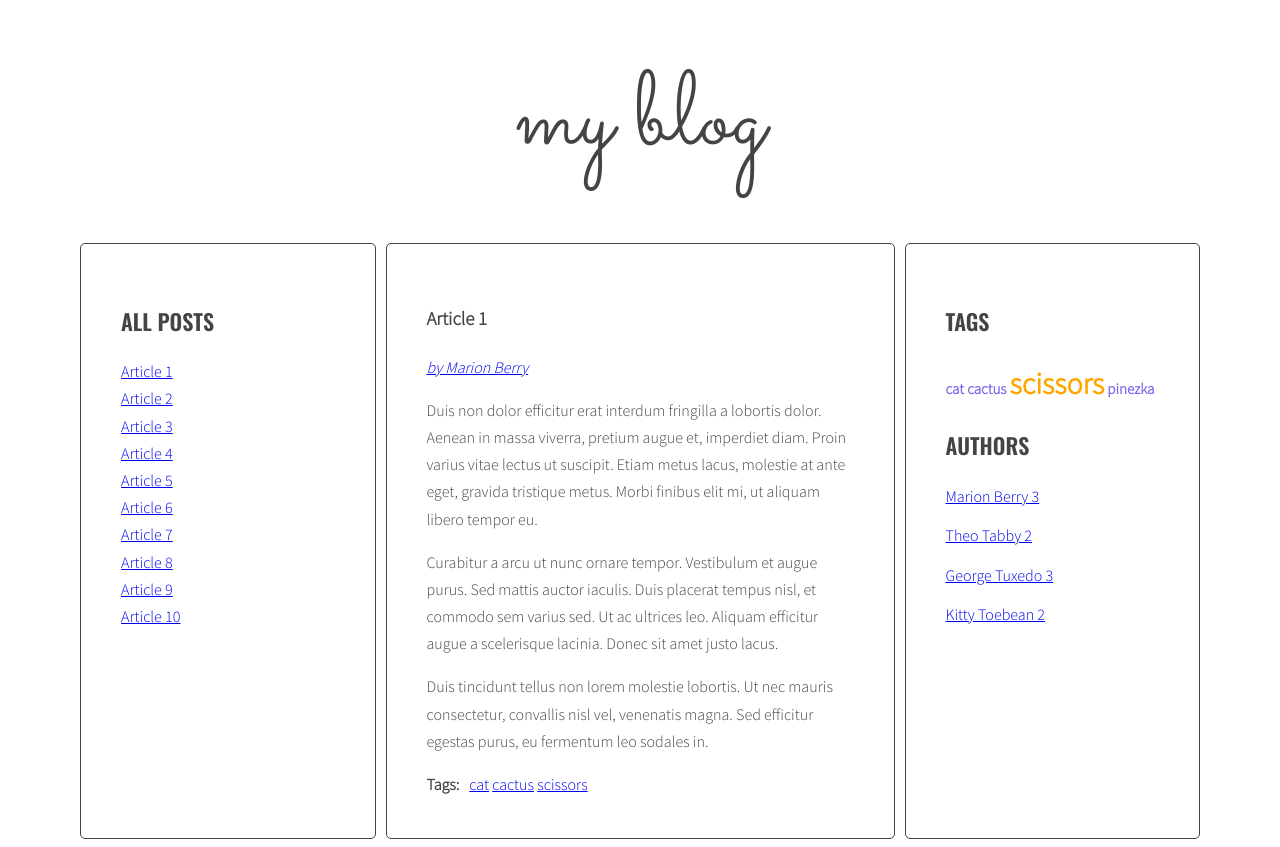
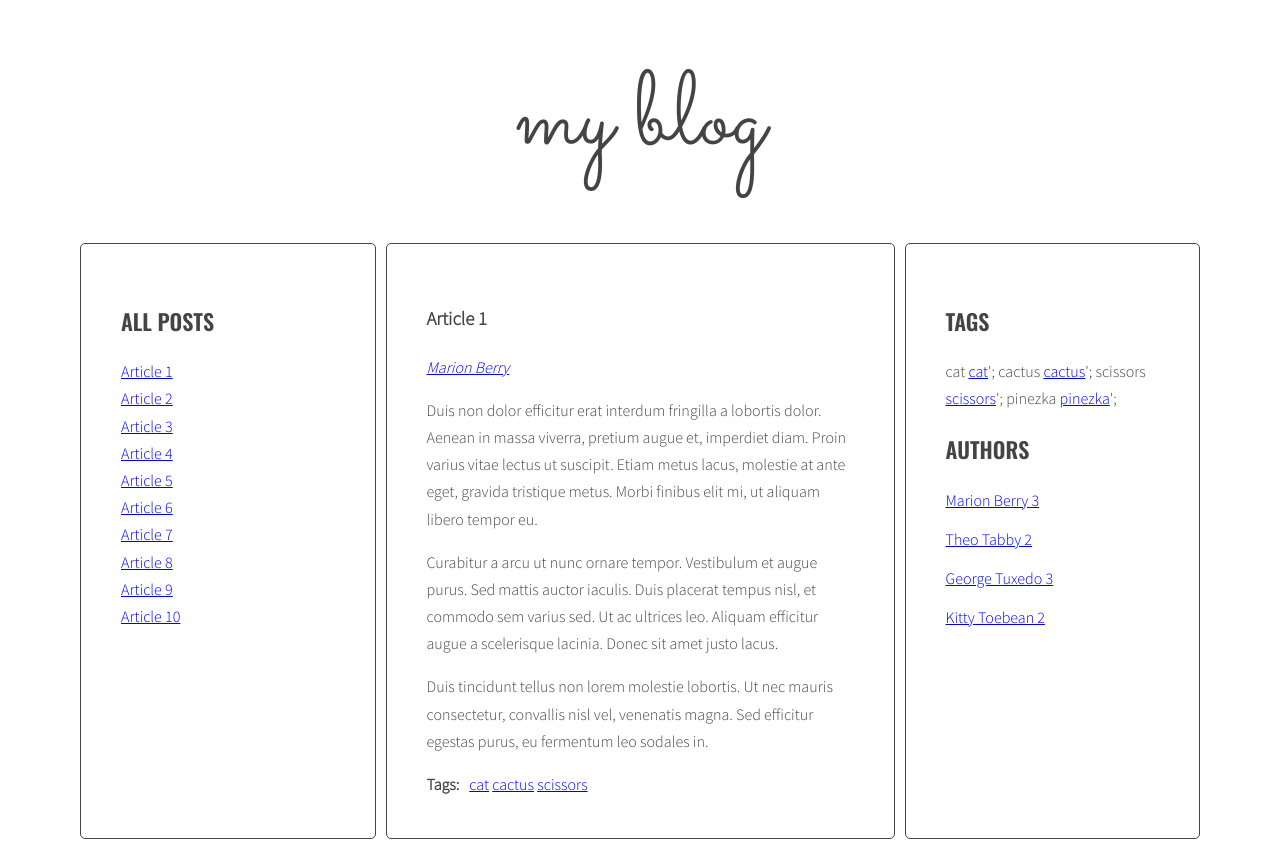
Before and after one commit to dave8git/blog_js, a website: page index.html in a window 1280 px wide. Drawn offline with nearby package versions, Linux system fonts and the light colour scheme.

Commit message:
add handlebars first part

```diff
--- a/index.html
+++ b/index.html
@@ -248,6 +248,22 @@
       </main>
     </div>
   </div>
+  <script id="template-article-link" type="text/x-handlebars-template">
+    <li><a href="#{{ id }}"><span>{{ title }}</span></a></li>
+  </script>
+  <script id="template-tag-link" type="text/x-handlebars-template">
+    <li><a href="#tag-{{ tag }}">{{ tag }}</a></li>
+  </script>
+  <script id="template-author-link" type="text/x-handlebars-template">
+    <a href="#author-{{ author }}">{{ author }}</a>
+  </script>
+  <script id="template-tag-cloud-link" type="text/x-handlebars-template">
+    {{#each tags}}
+    <li>{{ tag }}</li>
+    <li><a class="' + optCloudClassPrefix + calculateTagClass(allTags[tag], tagsParams) + '" href="#tag-{{ tag }}'"> {{ tag }} </a></li>';
+    {{/each}}
+  </script>
+  <script src="https://cdnjs.cloudflare.com/ajax/libs/handlebars.js/4.1.0/handlebars.min.js"></script>
   <script src="js/script.js"></script>
 </body>
 </html>
--- a/js/script.js
+++ b/js/script.js
@@ -1,4 +1,12 @@
 'use strict';
+const templates = {
+  articleLink: Handlebars.compile(document.querySelector('#template-article-link').innerHTML),
+  tagLink: Handlebars.compile(document.querySelector('#template-tag-link').innerHTML),
+  authorsLink: Handlebars.compile(document.querySelector('#template-author-link').innerHTML),
+  tagCloudLink: Handlebars.compile(document.querySelector('#template-tag-cloud-link').innerHTML)
+}
+
+console.log(document.querySelector('#template-tag-link').innerHTML);
 const titleClickHandler = function (event) {
   event.preventDefault();
   const clickedElement = this;
@@ -33,7 +41,9 @@ function generateTitleLinks(customSelector = '') {
   for (let article of articles) {
     const articleId = article.getAttribute('id'); /* get the article id */
     const articleTitle = article.querySelector(optTitleSelector).innerHTML; /* find the title element */ /* get the title from the title element */
-    const linkHTML = '<li><a href="#' + articleId + '"><span>' + articleTitle + '</span></a></li>'; /* create HTML of the link */
+    //const linkHTML = '<li><a href="#' + articleId + '"><span>' + articleTitle + '</span></a></li>'; /* create HTML of the link */
+    const linkHTMLData = {id: articleId, title: articleTitle};
+    const linkHTML = templates.articleLink(linkHTMLData);
     html = html + linkHTML;
   }
   titleList.innerHTML = html; /* insert link into titleList */
@@ -54,7 +64,10 @@ function generateTags() {
     const articleTags = article.getAttribute('data-tags'); /* get tags from data-tags attribute */
     const articleTagsArray = articleTags.split(' '); /* split tags into array */
     for (let tag of articleTagsArray) {/* START LOOP: for each tag */
-      const linkHTML = '<li><a href="#tag-' + tag + '">' + tag +  '</a></li> ';/* generate HTML of the link */
+      //const linkHTML = '<li><a href="#tag-' + tag + '">' + tag +  '</a></li> ';/* generate HTML of the link */
+      const linkHTMLData = {tag: tag, tag: tag};
+      const linkHTML = templates.tagLink(linkHTMLData);
+      console.log(linkHTML);
       html += linkHTML; /* add generated code to html variable */
       if(!allTags[tag]){
         allTags[tag] = 1;
@@ -67,11 +80,16 @@ function generateTags() {
   const taglist = document.querySelector('.tags');
   //taglist.innerHTML = allTags.join(' ');
   const tagsParams = calculateTagsParams(allTags);
-  let allTagsHTML = '';
+  const allTagsData = {tags: []};
   for(let tag in allTags) {
-    allTagsHTML += '<li><a class="' + optCloudClassPrefix + calculateTagClass(allTags[tag], tagsParams) + '" href="#tag-' + tag + '">' + tag + '</a></li>' + ' ';
+    //allTagsHTML += '<li><a class="' + optCloudClassPrefix + calculateTagClass(allTags[tag], tagsParams) + '" href="#tag-' + tag + '">' + tag + '</a></li>' + ' ';
+    allTagsData.tags.push({
+      tag: tag,
+      count: allTags[tag],
+      className: calculateTagClass(allTags[tag], tagsParams)
+    });
   }
-  taglist.innerHTML = allTagsHTML;
+  taglist.innerHTML = templates.tagCloudLink(allTagsData);
 }
 
 generateTags();
@@ -135,10 +153,12 @@ function generateAuthors() {
     const authorsWrapper = article.querySelector('.post .post-author');
     let html = '';
     const author = article.getAttribute('data-author');
-    html = '<a href="#author-' + author + '">by ' + author + '</a>';
-    authorsWrapper.innerHTML = html;
+    //html = '<a href="#author-' + author + '">by ' + author + '</a>';
+    const linkHTMLData = {author: author, author: author};
+    const linkHTML = templates.authorsLink(linkHTMLData);
+    authorsWrapper.innerHTML = linkHTML;
     //<li><a href="#"><span class="author-name">Kitty Toebean</span></a></li>
-    console.log(document.querySelector(optAuthorsListSelector));
+    //console.log(document.querySelector(optAuthorsListSelector));
     if(!allAuthors[author]) {
       allAuthors[author] = 1;
     } else {
```
Also changed, not shown: .eslintrc.json.
